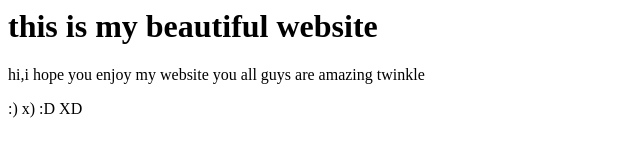
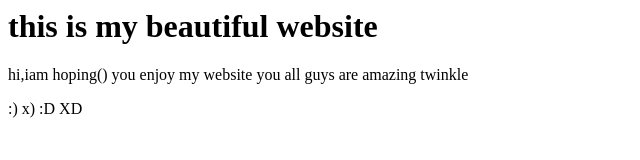
Before and after one commit to Shubhanshumishra001/awesome-repo, a plain HTML site: page index.html in a window 1280 px wide. Shown: the full height of the page, 0-640 px from the left. Drawn offline with Linux system fonts and the light colour scheme.

Commit message:
NEW HTML index.html

```diff
--- a/index.html
+++ b/index.html
@@ -1,6 +1,6 @@
 <html>
 <title>This is my website</title>
 <h1>this is my beautiful website</h1>
-<p>hi,i hope you enjoy my website you all guys are amazing twinkle</p>
+<p>hi,iam hoping() you enjoy my website you all guys are amazing twinkle</p>
 <p> :) x) :D XD </p>
 </html>
```
